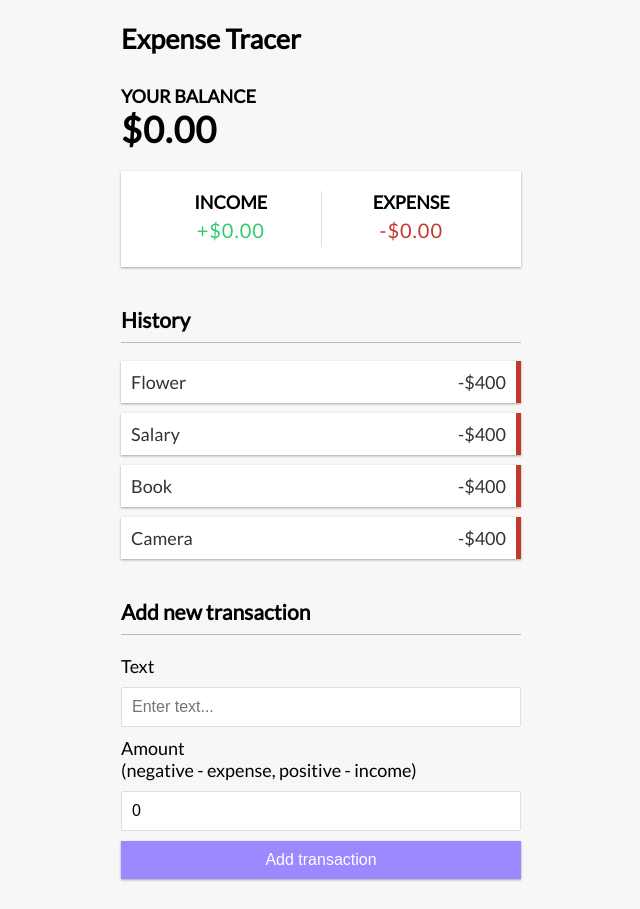
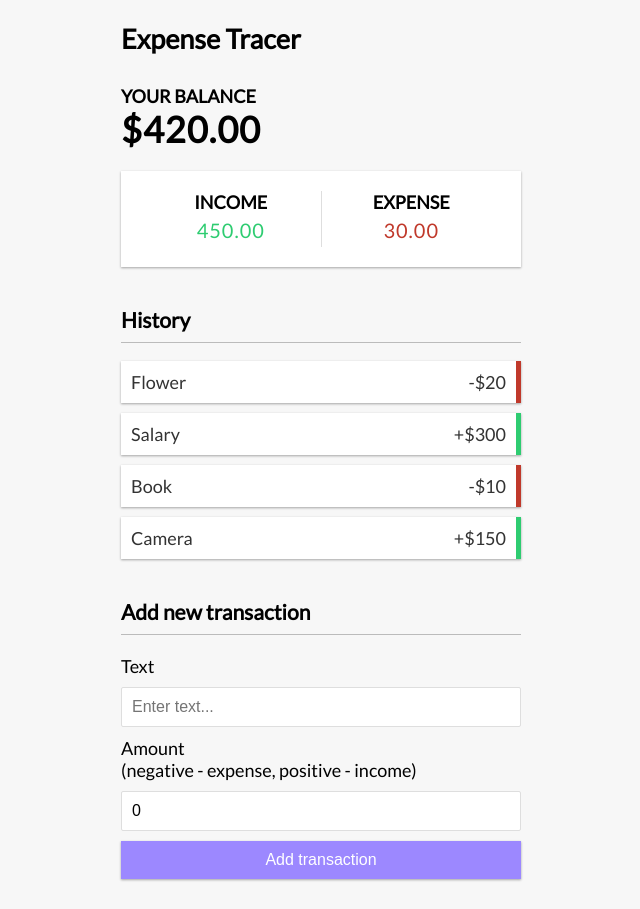
Before and after one commit to jls777/expense-tracker, a React (Vite) app: page / in a window 1280 px wide. Shown: the whole page, without its empty margins (319-959 px from the left). Built offline with nearby package versions, Linux system fonts and the light colour scheme.

Commit message:
added incom expense function

```diff
--- a/src/components/Balance.jsx
+++ b/src/components/Balance.jsx
@@ -1,10 +1,16 @@
-import React from "react";
+import React, { useContext } from "react";
+import { GlobalContext } from "../context/GlobalState";
 
 export const Balance = () => {
+  const { transaction } = useContext(GlobalContext);
+
+  const amounts = transaction.map(transaction => transaction.amount);
+  const total = amounts.reduce((acc, item) => (acc += item), 0).toFixed(2);
+
   return (
     <>
       <h4>Your Balance</h4>
-      <h1>$0.00</h1>
+      <h1>${total}</h1>
     </>
   )
 }
--- a/src/components/IncomeExpenses.jsx
+++ b/src/components/IncomeExpenses.jsx
@@ -1,15 +1,31 @@
-import React from "react";
+import React, { useContext } from "react";
+import { GlobalContext } from "../context/GlobalState";
+
 
 export const IncomeExpenses = () => {
+  const { transaction } = useContext(GlobalContext);
+
+  const amounts = transaction.map(transaction => transaction.amount);
+
+  const income = amounts
+    .filter(item => item > 0)
+    .reduce((acc, item) => (acc += item), 0)
+    .toFixed(2);
+
+  const expense = (
+    amounts.filter(item => item < 0).reduce((acc, item) => (acc += item), 0) *
+    -1
+  ).toFixed(2);
+
   return (
     <div className="inc-exp-container">
         <div>
           <h4>Income</h4>
-          <p className="money plus">+$0.00</p>
+          <p className="money plus">{income}</p>
         </div>
         <div>
           <h4>Expense</h4>
-          <p className="money minus">-$0.00</p>
+          <p className="money minus">{expense}</p>
         </div>
       </div>
   )
--- a/src/components/Transaction.jsx
+++ b/src/components/Transaction.jsx
@@ -1,9 +1,11 @@
 import React from "react";
 
 export const Transaction = ({ transaction }) => {
+  const sign = transaction.amount < 0 ? "-" : "+";
+
   return (
-    <li className="minus">
-      {transaction.text} <span>-$400</span><button className="delete-btn">x</button>
+    <li className={transaction.amount < 0 ? "minus" : "plus"}>
+      {transaction.text} <span>{sign}${Math.abs(transaction.amount)}</span><button className="delete-btn">x</button>
     </li>
   )
 }
```
